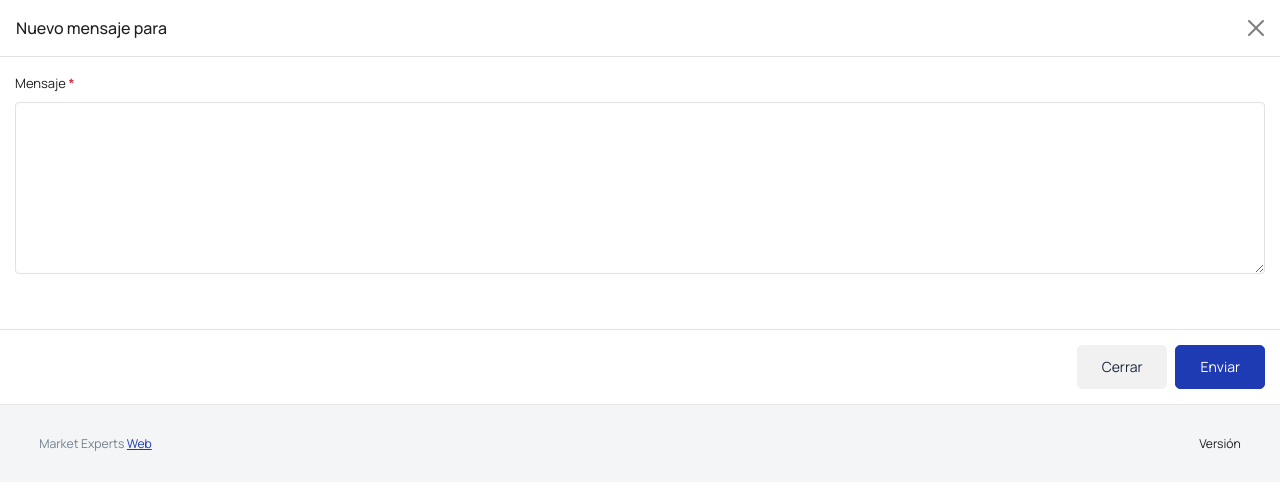
After one commit to johnarleycano/market-expert, a PHP site: the page made by application/views/clientes/mensaje.php in a window 1280 px wide. The commit adds this page. Shown: the top 490 px of the page. Run offline with PHP 8.4, Linux system fonts and the light colour scheme; the template is opened without the code that fills it, so the values that code supplies are empty; some libraries are stand-ins or nearby versions.

```diff
--- /dev/null
+++ b/application/views/clientes/mensaje.php
@@ -0,0 +1,42 @@
+<?php
+$cliente = $this->clientes_model->obtener('clientes', ['id' => $datos['cliente_id']]);
+echo "<input type='hidden' id='cliente_id' value='$cliente->id' />";
+?>
+
+<div class="modal-header">
+    <h5 class="modal-title">Nuevo mensaje para <?php echo $cliente->nombres; ?></h5>
+    <button type="button" class="btn-close" data-bs-dismiss="modal" aria-label="Close"></button>
+</div>
+
+<div class="modal-body">
+    <form class="row">
+        <div class="col-12 col-md-12 col-lg-12 form-group">
+            <label for="nuevo_mensaje" class="form-label">Mensaje <b class="text-danger">*</b></label>
+            <textarea class="form-control form-control-lg" id="nuevo_mensaje" rows="10"></textarea>
+        </div>
+    </form>
+</div>
+
+<div class="modal-footer">
+    <button type="button" class="btn btn-secondary" data-bs-dismiss="modal">Cerrar</button>
+    <button type="button" class="btn btn-primary" onClick="javascript:enviarMensajeCorreo()">Enviar</button>
+</div>
+
+<script type="text/javascript">
+    enviarMensajeCorreo = async () => {
+        const clienteId = $('#cliente_id').val()
+        let camposObligatorios = [$('#nuevo_mensaje')]
+
+        // Se validan los datos obligatorios
+        if (!validarCamposObligatorios(camposObligatorios)) return false
+
+        let datos = {
+            id: clienteId,
+            mensaje: $('#nuevo_mensaje').val()
+        }
+
+        // Se realiza el envio del correo con el mensaje
+        enviarEmail('mensaje', datos)
+        mostrarNotificacion('exito', 'El mensaje se ha enviado correctamente', 10000)
+    }
+</script>
```
Also changed, not shown: application/controllers/Email.php (+16 -0 lines), application/views/clientes/datos.php (+11 -0 lines).
